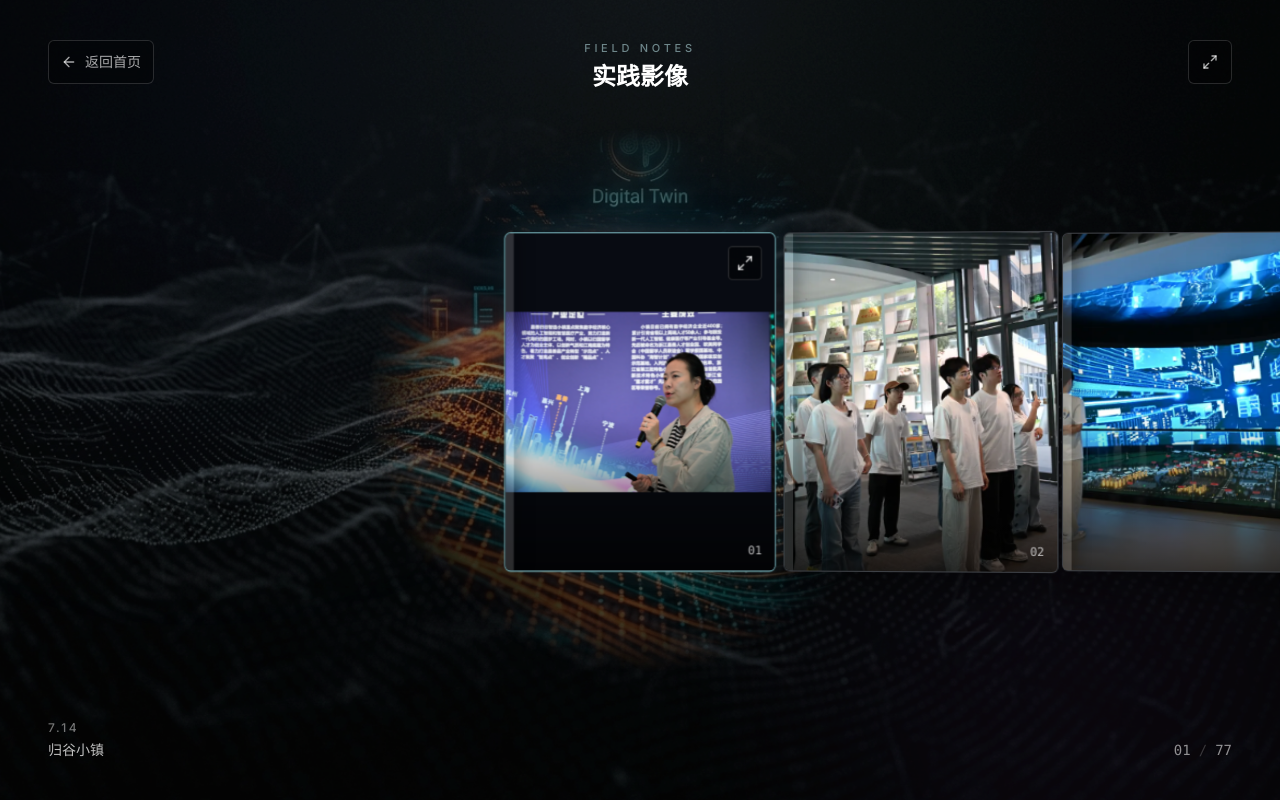
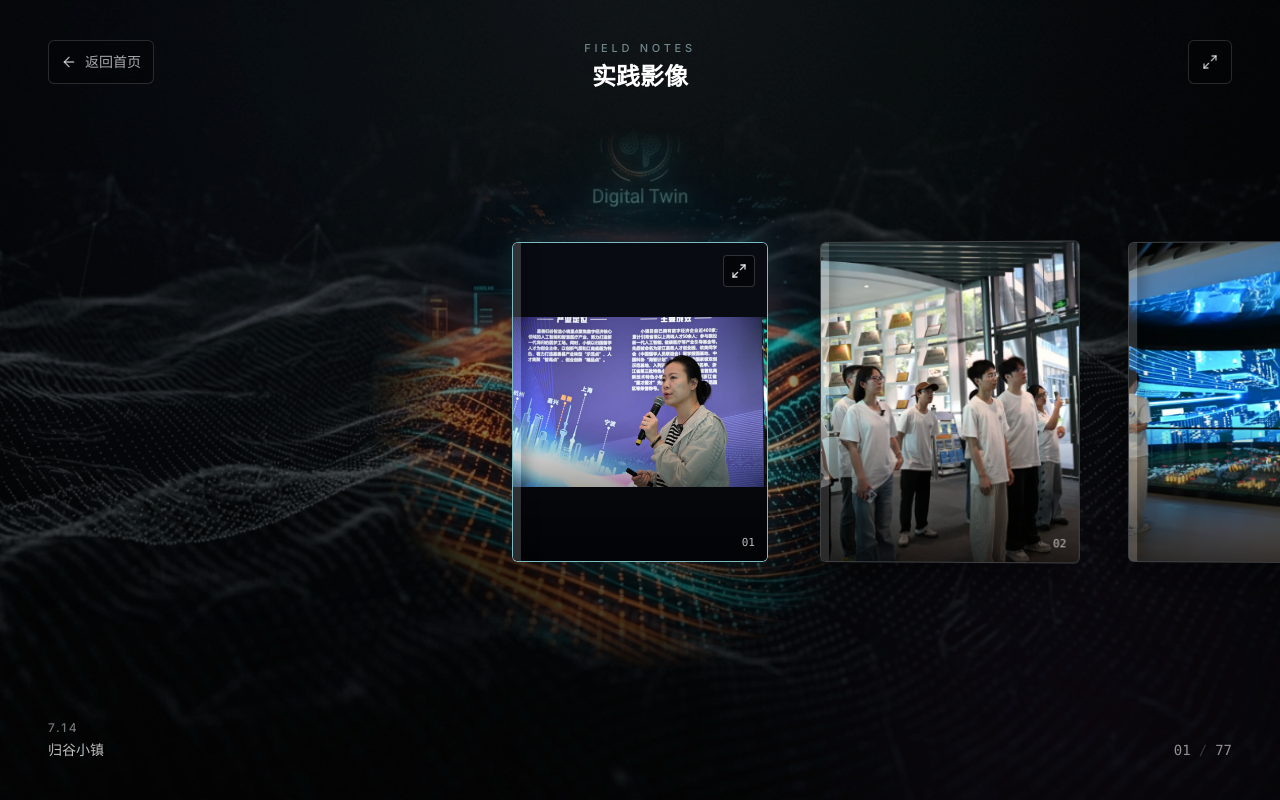
Before and after one commit to Tuzfucius/six-town, a React (Vite) app: page /gallery in a window 1280 px wide. Built offline with nearby package versions, Linux system fonts and the light colour scheme; a web font is replaced by a local one.

Commit message:
fix: 稳定画廊卡片层级与拖拽

```diff
--- a/src/components/gallery/GalleryCard.tsx
+++ b/src/components/gallery/GalleryCard.tsx
@@ -3,7 +3,6 @@ import { useEffect } from 'react';
 import {
   motion,
   useMotionValue,
-  useSpring,
   useTransform,
   type MotionValue,
 } from 'motion/react';
@@ -18,7 +17,7 @@ interface GalleryCardProps {
   cardWidth: number;
   cardHeight: number;
   reduceMotion: boolean;
-  onFocus: () => void;
+  canSelect: () => boolean;
   onSelect: () => void;
   onOpen: () => void;
 }
@@ -32,7 +31,7 @@ export default function GalleryCard({
   cardWidth,
   cardHeight,
   reduceMotion,
-  onFocus,
+  canSelect,
   onSelect,
   onOpen,
 }: GalleryCardProps) {
@@ -44,8 +43,8 @@ export default function GalleryCard({
   }, [cardWidth, width]);
 
   const x = useTransform([position, spread, width], ([current, expansion, currentWidth]) => {
-    const compactSpacing = Number(currentWidth) * 0.56;
-    const expandedSpacing = Number(currentWidth) * 0.92 + 28;
+    const compactSpacing = Number(currentWidth) + 12;
+    const expandedSpacing = Number(currentWidth) + 52;
     const relative = index - Number(current);
     const spacing = compactSpacing + (expandedSpacing - compactSpacing) * Number(expansion);
     return relative * spacing - Number(currentWidth) / 2;
@@ -54,11 +53,8 @@ export default function GalleryCard({
     if (reduceMotion) return 0;
     const relative = index - Number(current);
     const direction = relative === 0 ? 0 : Math.sign(relative);
-    return direction * (-9 + 6 * Number(expansion));
+    return direction * (-7 + 4 * Number(expansion));
   });
-  const z = useTransform(position, (current) => 80 - Math.abs(index - current) * 2);
-  const springX = useSpring(x, { stiffness: 360, damping: 36, mass: 0.7 });
-  const springRotateY = useSpring(rotateY, { stiffness: 360, damping: 36, mass: 0.7 });
 
   return (
     <motion.button
@@ -66,20 +62,20 @@ export default function GalleryCard({
       aria-label={`查看第 ${image.index} 张实践影像`}
       aria-current={isActive ? 'true' : undefined}
       tabIndex={isActive ? 0 : -1}
-      onFocus={onFocus}
       onClick={() => {
+        if (!canSelect()) return;
         if (isActive) onOpen();
         else onSelect();
       }}
       className={`gallery-card group ${isActive ? 'is-active' : ''}`}
       style={{
-        x: reduceMotion ? x : springX,
-        rotateY: reduceMotion ? 0 : springRotateY,
+        x,
+        rotateY: reduceMotion ? 0 : rotateY,
         width: cardWidth,
         height: cardHeight,
         marginTop: -cardHeight / 2,
-        zIndex: z,
-        z: reduceMotion ? 0 : z,
+        zIndex: isActive ? 1000 : index,
+        z: 0,
       }}
     >
       <img
--- a/src/components/gallery/GalleryRail.tsx
+++ b/src/components/gallery/GalleryRail.tsx
@@ -56,7 +56,7 @@ export default function GalleryRail({
       : clamp(viewportWidth * 0.2, 230, 320)
   ), [viewportWidth]);
   const cardHeight = cardWidth * 1.25;
-  const compactSpacing = cardWidth * 0.56;
+  const compactSpacing = cardWidth + 12;
 
   useEffect(() => position.on('change', (value) => {
     const nextIndex = clamp(Math.round(value), 0, images.length - 1);
@@ -206,7 +206,7 @@ export default function GalleryRail({
             cardWidth={cardWidth}
             cardHeight={cardHeight}
             reduceMotion={reduceMotion}
-            onFocus={() => moveToIndex(index)}
+            canSelect={() => draggedDistance.current <= 6}
             onSelect={() => moveToIndex(index)}
             onOpen={onOpen}
           />
```
